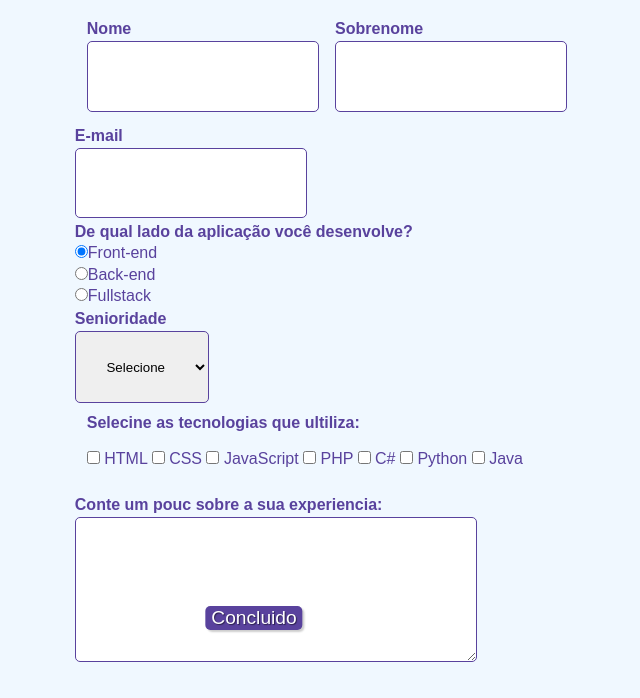
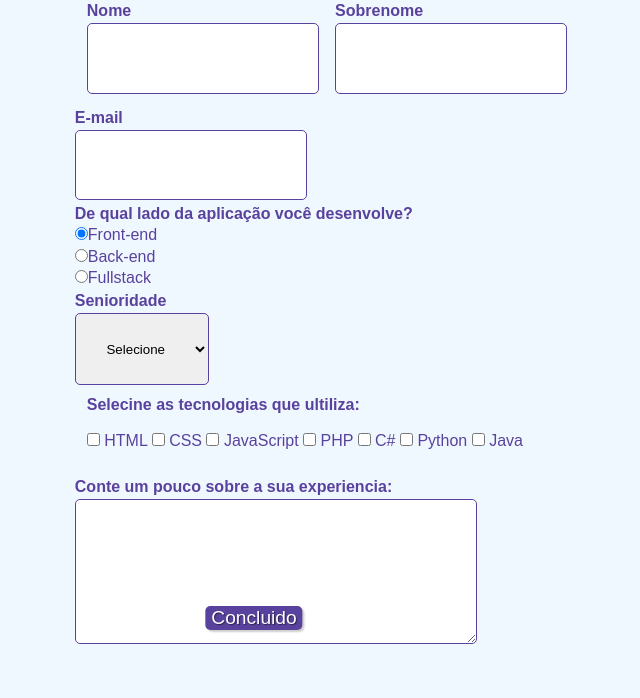
Before and after one commit to DeveloperJean/projeto-formulario, a plain HTML site: page index.html in a window 1280 px wide. Shown: the part 102-800 px from the top of the page, without its empty margins (386-1026 px from the left). Drawn offline with Linux system fonts and the light colour scheme.

Commit message:
Update index.html

```diff
--- a/index.html
+++ b/index.html
@@ -5,7 +5,7 @@
     <meta http-equiv="X-UA-Compatible" content="IE=edge">
     <meta name="viewport" content="width=device-width, initial-scale=1.0">
     <title>Cadastou</title>
-    <link rel="shortcut icon" href="icon-bestrong.ico" type="image/x-icon">n
+    <link rel="shortcut icon" href="icon-bestrong.ico" type="image/x-icon">
     <link rel="stylesheet" type="text/css" href="style.css" media="">
 </head>
 <body>
@@ -77,7 +77,7 @@
 
         <div class="campo">
             <br>
-            <label><strong>Conte um pouc sobre a sua experiencia:</strong></label>
+            <label><strong>Conte um pouco sobre a sua experiencia:</strong></label>
             <textarea name="experiencia" style="width: 26em" id="experiencia" cols="30" rows="6"></textarea>
         </div>
 
```
